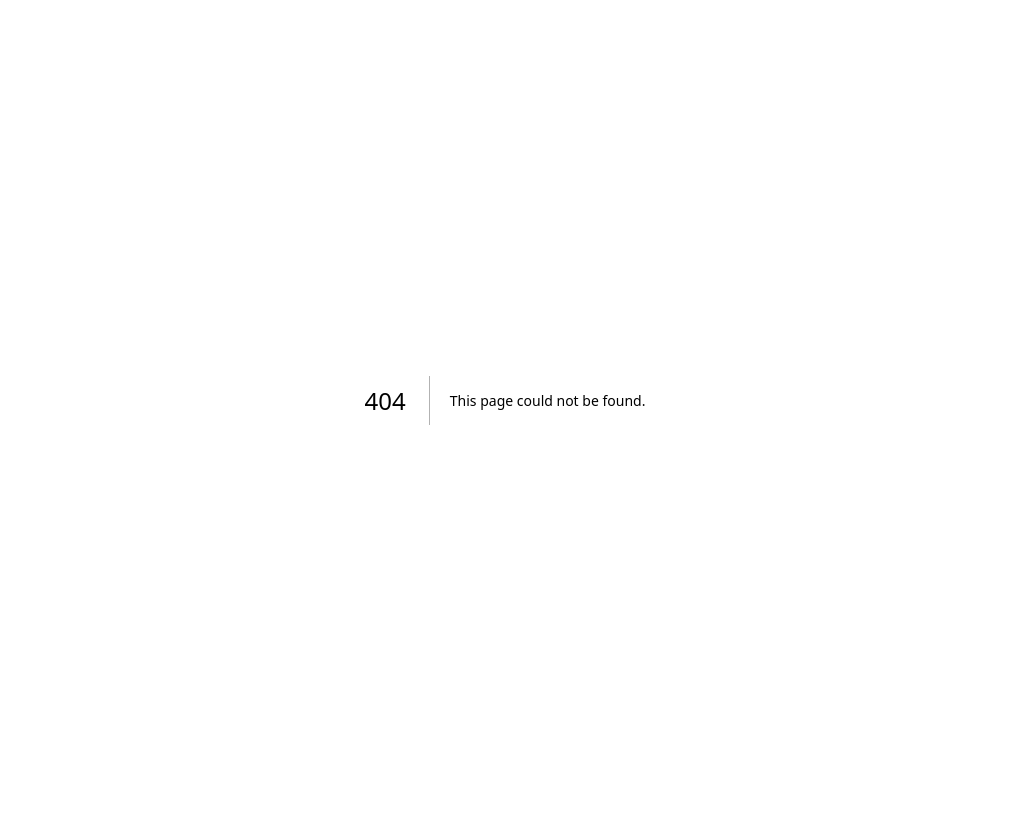
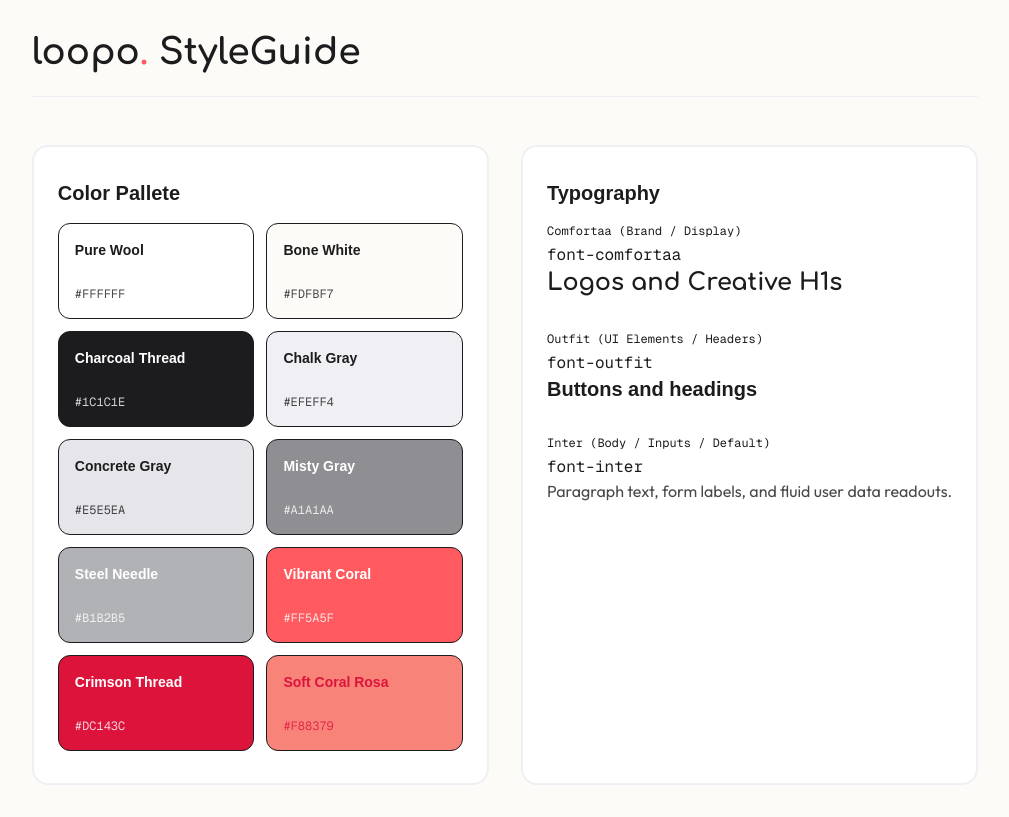
Before and after one commit to ionutalexandru/loopo, a Next.js app: page /styleguide in a window 1280 px wide. Before the commit this address had no page. Shown: the whole page, without its empty margins (135-1144 px from the left). Built offline with nearby package versions, Linux system fonts and the light colour scheme.

Commit message:
added color pallete and typography

```diff
--- a/app/globals.css
+++ b/app/globals.css
@@ -1,16 +1,16 @@
 @import 'tailwindcss';
 
 @theme {
-  --color-chalk-grey: #efeff4;
+  --color-pure-wool: #ffffff;
+  --color-bone-white: #fdfbf7;
   --color-charcoal-thread: #1c1c1e;
-  --color-concrete-grey: #e5e5ea;
-  --color-crimson-thread: #dc143c;
-  --color-misty-grey: #8e8e93;
-  --color-pure-wool: #ffffff;
-  --color-soft-coral-rosa: #f88379;
-  --color-bone-white: #fdfbf7;
+  --color-chalk-gray: #efeff4;
+  --color-concrete-gray: #e5e5ea;
+  --color-misty-gray: #8e8e93;
   --color-steel-needle: #b1b2b5;
   --color-vibrant-coral: #ff5a5f;
+  --color-crimson-thread: #dc143c;
+  --color-soft-coral-rosa: #f88379;
 }
 
 :root {
--- /dev/null
+++ b/app/styleguide/page.tsx
@@ -0,0 +1,114 @@
+import { Card } from '@/components/ui/Card';
+
+export default function StyleGuide() {
+  return (
+    <main className="mx-auto min-h-screen max-w-6xl p-8">
+      <header className="border-chalk-gray mb-12 border-b pb-6">
+        <h1 className="font-comfortaa text-charcoal-thread text-4xl font-bold">
+          loopo<span className="text-vibrant-coral">.</span> StyleGuide
+        </h1>
+      </header>
+      <div className="grid grid-cols-1 gap-8 md:grid-cols-2">
+        <Card variant="bordered">
+          <h2 className="mb-4 text-xl font-bold">Color Pallete</h2>
+          <div className="grid grid-cols-2 gap-3">
+            {[
+              {
+                name: 'Pure Wool',
+                hex: '#FFFFFF',
+                class: 'bg-pure-wool text-charcoal-thread',
+              },
+              {
+                name: 'Bone White',
+                hex: '#FDFBF7',
+                class: 'bg-bone-white text-charcoal-thread',
+              },
+              {
+                name: 'Charcoal Thread',
+                hex: '#1C1C1E',
+                class: 'bg-charcoal-thread text-white',
+              },
+              {
+                name: 'Chalk Gray',
+                hex: '#EFEFF4',
+                class: 'bg-chalk-gray text-charcoal-thread',
+              },
+              {
+                name: 'Concrete Gray',
+                hex: '#E5E5EA',
+                class: 'bg-concrete-gray text-charcoal-thread',
+              },
+              {
+                name: 'Misty Gray',
+                hex: '#A1A1AA',
+                class: 'bg-misty-gray text-white',
+              },
+              {
+                name: 'Steel Needle',
+                hex: '#B1B2B5',
+                class: 'bg-steel-needle text-white',
+              },
+              {
+                name: 'Vibrant Coral',
+                hex: '#FF5A5F',
+                class: 'bg-vibrant-coral text-white',
+              },
+              {
+                name: 'Crimson Thread',
+                hex: '#DC143C',
+                class: 'bg-crimson-thread text-white',
+              },
+              {
+                name: 'Soft Coral Rosa',
+                hex: '#F88379',
+                class: 'bg-soft-coral-rosa text-crimson-thread',
+              },
+            ].map((color) => (
+              <div
+                key={color.hex}
+                className={`rounded-xl p-4 ${color.class} border-charcoal-thread flex h-24 flex-col justify-between border`}
+              >
+                <span className="text-sm font-bold">{color.name}</span>
+                <span className="font-mono text-xs opacity-80">
+                  {color.hex}
+                </span>
+              </div>
+            ))}
+          </div>
+        </Card>
+        <Card variant="bordered">
+          <h2 className="mb-4 text-xl font-bold">Typography</h2>
+          <div className="flex flex-col gap-8">
+            <div>
+              <span className="text-misty-grey mb-1 block font-mono text-xs">
+                Comfortaa (Brand / Display)
+              </span>
+              <code>font-comfortaa</code>
+              <p className="font-comfortaa text-2xl font-bold">
+                Logos and Creative H1s
+              </p>
+            </div>
+            <div>
+              <span className="text-misty-grey mb-1 block font-mono text-xs">
+                Outfit (UI Elements / Headers)
+              </span>
+              <code>font-outfit</code>
+              <p className="font-outfit text-xl font-semibold">
+                Buttons and headings
+              </p>
+            </div>
+            <div>
+              <span className="text-misty-grey mb-1 block font-mono text-xs">
+                Inter (Body / Inputs / Default)
+              </span>
+              <code>font-inter</code>
+              <p className="text-charcoal-thread/80 font-sans text-base">
+                Paragraph text, form labels, and fluid user data readouts.
+              </p>
+            </div>
+          </div>
+        </Card>
+      </div>
+    </main>
+  );
+}
--- /dev/null
+++ b/components/ui/Card.tsx
@@ -0,0 +1,30 @@
+import React from 'react';
+
+type CardVariant = 'elevated' | 'flat' | 'bordered';
+
+interface CardProps extends React.HTMLAttributes<HTMLDivElement> {
+  variant?: CardVariant;
+  children: React.ReactNode;
+}
+
+export const Card = ({
+  variant = 'elevated',
+  children,
+  className = '',
+  ...props
+}: CardProps) => {
+  const variantStyles: Record<CardVariant, string> = {
+    elevated: 'bg-pure-wool shadow-xs',
+    flat: 'bg-pure-wool',
+    bordered: 'bg-pure-wool border-2 border-chalk-gray',
+  };
+
+  return (
+    <div
+      className={`rounded-2xl px-4 py-5 transition-all md:px-6 md:py-8 ${variantStyles[variant]} ${className}`}
+      {...props}
+    >
+      {children}
+    </div>
+  );
+};
```
